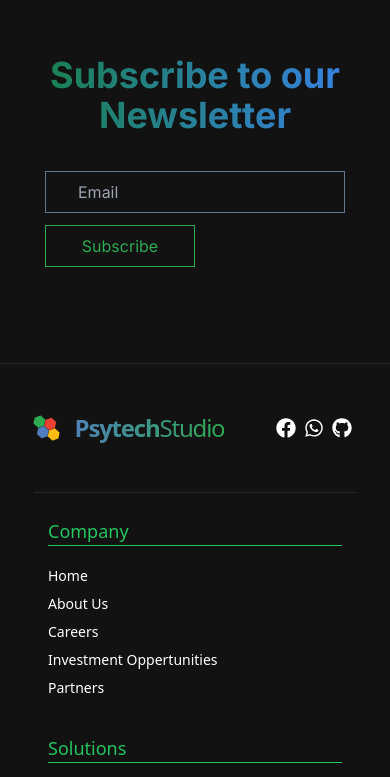
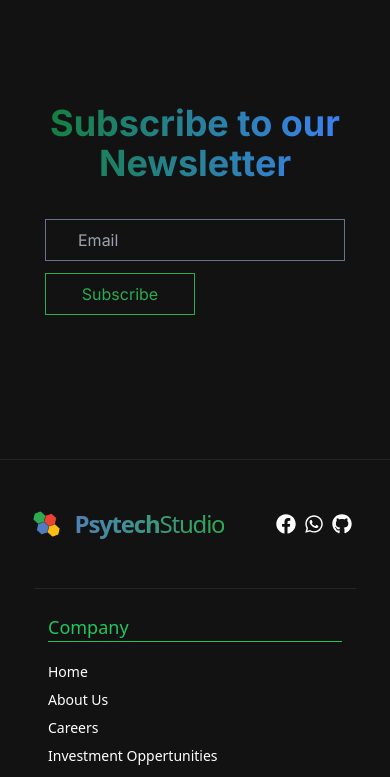
Before and after one commit to christiaan-fourie/psytech, a Next.js app: page / in a window 390 px wide. Shown: the part 2199-2976 px from the top of the page. Built offline with nearby package versions, Linux system fonts and the light colour scheme.

Commit message:
Update page.js

```diff
--- a/components/Subscription/page.js
+++ b/components/Subscription/page.js
@@ -37,7 +37,7 @@ export default function AddEmailSubscriber() {
   };
 
   return (
-    <div className="flex flex-col md:flex-row items-center justify-center gap-3 my-12">
+    <div className="flex flex-col md:flex-row items-center justify-center gap-3 my-12 p-12 md:p-0">
         {
             message ?
                 <h1 className="text-4xl text-center font-bold my-6 bg-clip-text text-transparent bg-gradient-to-r from-green-700 to-blue-500">{ message }</h1>
```
